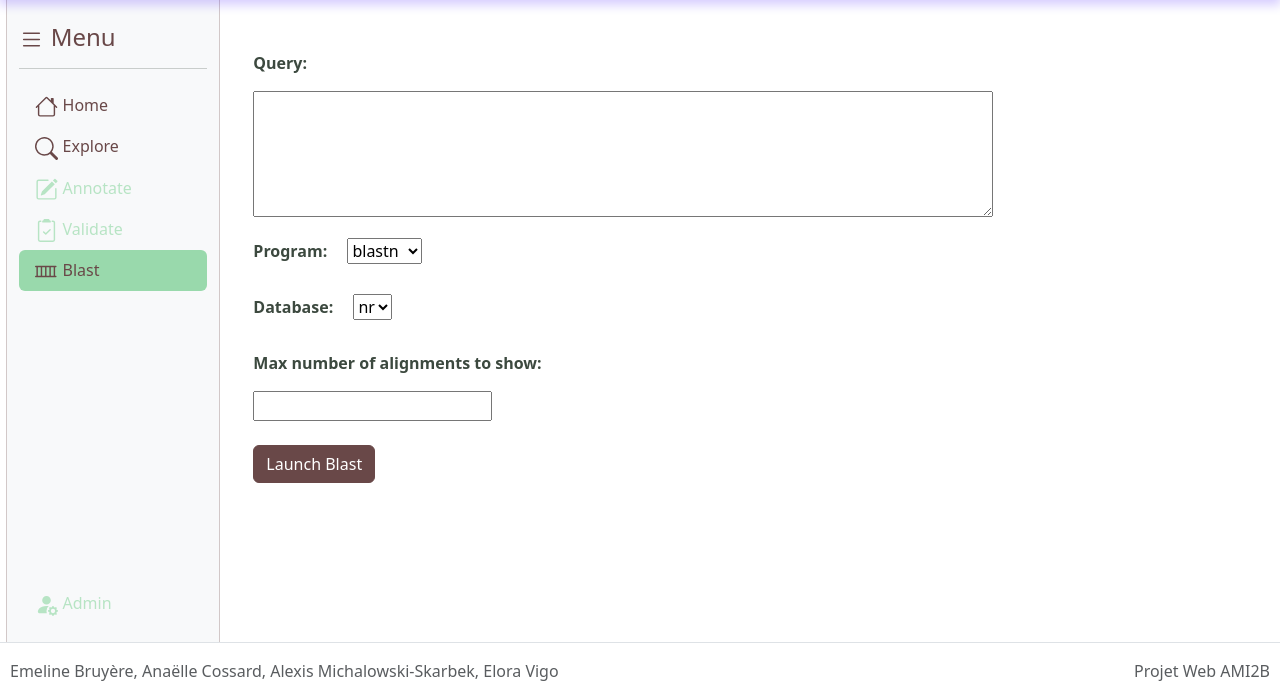
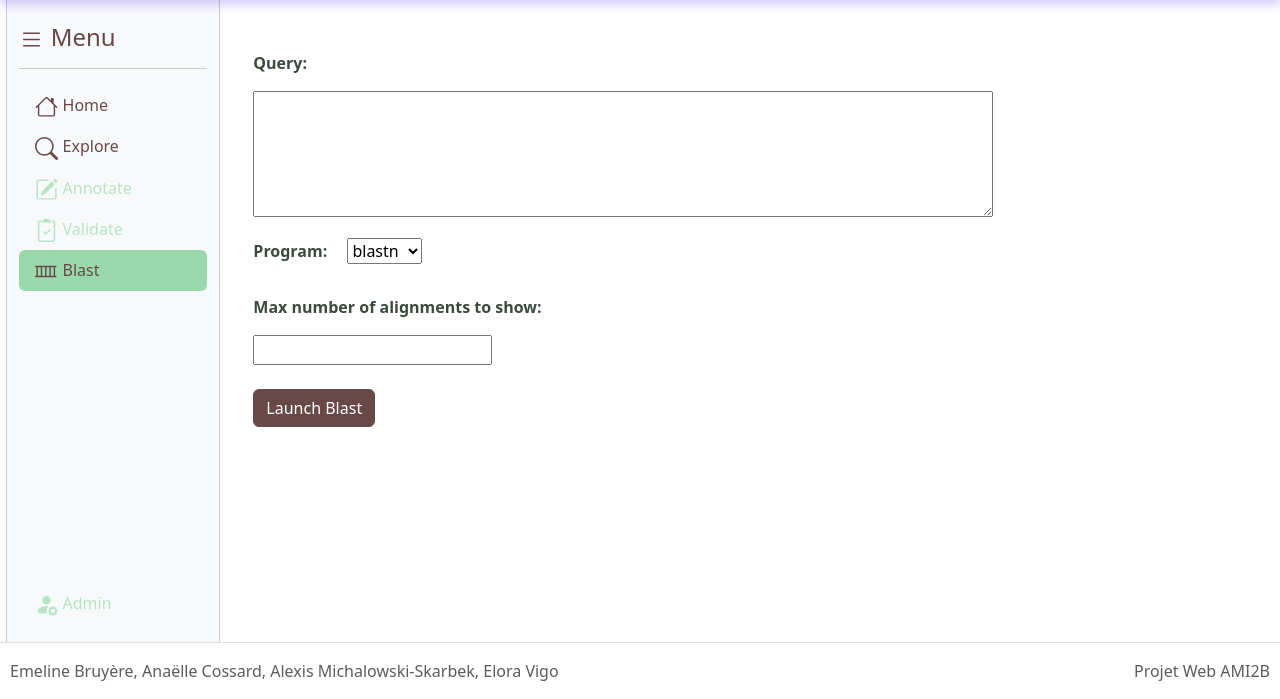
Before and after one commit to anaellle/ProjWeb_GenomeAnnot, a Django app: page /blast/ in a window 1280 px wide. Shown: the part 101-800 px from the top of the page. Run offline with Django 4.2, Linux system fonts and the light colour scheme.

Commit message:
finalysing merging of blast and styling

```diff
--- a/GenomeAnnot/main/templates/main/blast/main_blast.html
+++ b/GenomeAnnot/main/templates/main/blast/main_blast.html
@@ -21,12 +21,6 @@
             <option value="tblastx">tblastx</option>
         </select>
         <br>
-
-        <label class="my-3 bold" for="database">Database:</label>
-        <select class="mx-3" name="database" >
-            <option value="nr">nr</option>
-        </select>
-        <br>
         <label  class="my-3 bold"  for="alignments"> Max number of alignments to show: </label>
         <br>
         <input type="number"  name="alignments" default:"10">
--- a/GenomeAnnot/main/views.py
+++ b/GenomeAnnot/main/views.py
@@ -222,11 +222,11 @@ def blast(request):
             case "nuc":
                 db="nt"
                 if not(program == "blastn" or program == "blastx" or program =="tblastx"):
-                    return render(request, 'main/blast/error_blast.html', {"active_tab": "blast",'error_message': "Please choose a programm who works with yout type of query (nuc)"})
+                    return render(request, 'main/blast/error_blast.html', {"active_tab": "blast",'error_message': "Please choose a programm who works with your type of query (nuc)"})
             case "prot":
                 db="nr"
                 if not(program == "blastp" or program == "tblastn"):
-                    return render(request, 'main/blast/error_blast.html', {"active_tab": "blast",'error_message': "Please choose a programm who works with yout type of query (prot)"})
+                    return render(request, 'main/blast/error_blast.html', {"active_tab": "blast",'error_message': "Please choose a programm who works with your type of query (prot)"})
 
 
         try:
```
